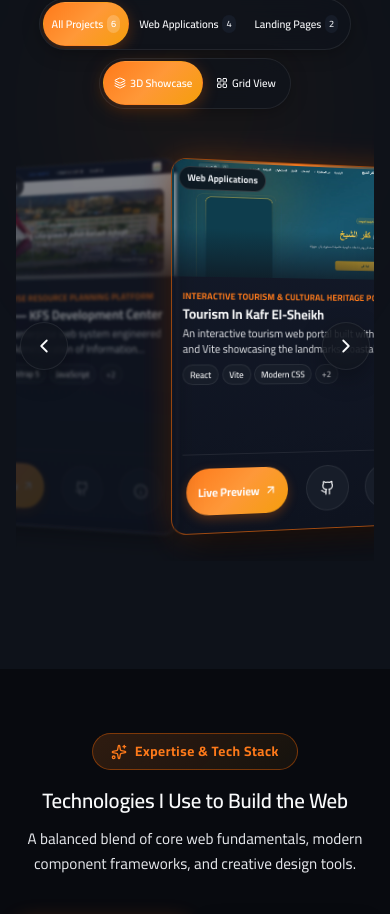
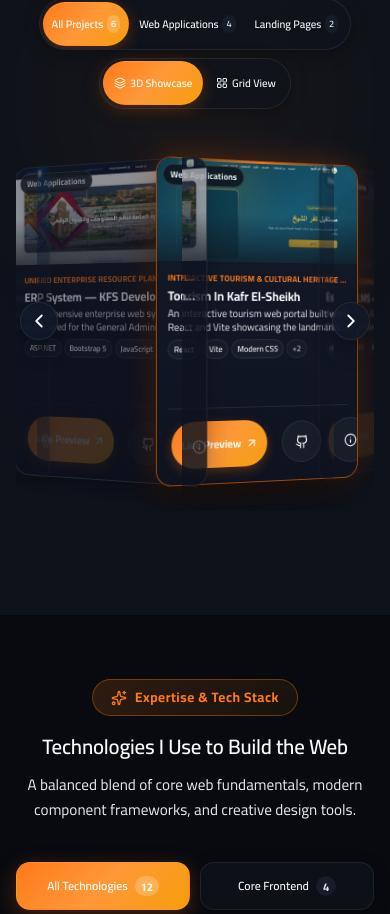
Before and after one commit to lobnaa-saltah/lobnaSaltahLatestPortfolio, a React (Vite) app: page / in a window 390 px wide. Shown: the part 2677-3591 px from the top of the page. Built offline with nearby package versions, Linux system fonts and the light colour scheme.

Commit message:
Update project styling and features

```diff
--- a/src/components/Projects.css
+++ b/src/components/Projects.css
@@ -885,13 +885,13 @@
   }
   .projects-cylinder-stage {
     height: 410px;
-    perspective: 1050px;
+    perspective: 950px;
   }
   .cylinder-card {
-    width: 285px;
-    height: 395px;
-    left: -142.5px;
-    top: -197.5px;
+    width: 255px;
+    height: 375px;
+    left: -127.5px;
+    top: -187.5px;
     border-radius: 16px;
   }
   .cylinder-card-media {
@@ -1027,104 +1027,115 @@
     height: 14px;
   }
 
+  /* 3D Cylinder Stage - Clear panoramic revolving ring */
   .projects-cylinder-stage {
-    height: 430px;
-    perspective: 920px;
-    margin: 0.75rem auto;
+    height: 380px;
+    perspective: 750px;
+    margin: 0.5rem auto;
     overflow: hidden;
   }
   .cylinder-card {
-    width: 275px;
-    height: 385px;
-    left: -137.5px;
-    top: -192.5px;
+    width: 220px;
+    height: 335px;
+    left: -110px;
+    top: -167.5px;
     border-radius: 16px;
   }
   .cylinder-card-media {
-    height: 120px;
+    height: 105px;
   }
   .cylinder-card-badges {
-    top: 0.45rem;
-    left: 0.45rem;
-    right: 0.45rem;
+    top: 0.4rem;
+    left: 0.4rem;
+    right: 0.4rem;
   }
   .cylinder-pill-cat,
   .cylinder-pill-feat {
-    font-size: 0.6rem;
-    padding: 0.18rem 0.5rem;
+    font-size: 0.56rem;
+    padding: 0.14rem 0.42rem;
   }
   .cylinder-card-body {
-    padding: 0.75rem 0.7rem 0.85rem 0.7rem;
+    padding: 0.65rem 0.7rem 0.75rem 0.7rem;
   }
   .cylinder-card-subheading {
-    font-size: 0.58rem;
-    margin-bottom: 0.15rem;
+    font-size: 0.54rem;
+    margin-bottom: 0.12rem;
   }
   .cylinder-card-title {
-    font-size: 0.88rem;
-    line-height: 1.25;
-    margin-bottom: 0.25rem;
+    font-size: 0.82rem;
+    line-height: 1.22;
+    margin-bottom: 0.2rem;
+    white-space: nowrap;
+    overflow: hidden;
+    text-overflow: ellipsis;
   }
   .cylinder-card-desc {
-    font-size: 0.72rem;
+    font-size: 0.67rem;
     line-height: 1.35;
-    margin-bottom: 0.45rem;
-    min-height: 1.9em;
+    margin-bottom: 0.35rem;
+    -webkit-line-clamp: 2;
+    line-clamp: 2;
+    min-height: 2em;
   }
   .cylinder-tech-badges {
-    gap: 0.22rem;
-    margin-bottom: 0.5rem;
+    gap: 0.18rem;
+    margin-bottom: 0.45rem;
   }
   .cylinder-tech-pill {
-    font-size: 0.58rem;
-    padding: 0.14rem 0.42rem;
+    font-size: 0.54rem;
+    padding: 0.1rem 0.34rem;
   }
   .cylinder-card-footer {
-    padding-top: 0.65rem;
-    gap: 6px;
+    padding-top: 0.55rem;
+    gap: 5px;
     transform: none !important;
     width: 100%;
     box-sizing: border-box;
   }
   .cylinder-actions-group {
-    gap: 6px;
+    gap: 5px !important;
     transform: none !important;
     flex-shrink: 0;
   }
   .cylinder-btn-live {
-    min-height: 48px;
-    min-width: 44px;
-    padding: 0.45rem 0.75rem;
-    font-size: 0.75rem;
-    gap: 0.3rem;
+    min-height: 44px !important;
+    min-width: 44px !important;
+    padding: 0.4rem 0.65rem !important;
+    font-size: 0.72rem !important;
+    gap: 0.25rem !important;
+    margin: 0 !important;
     transform: none !important;
-    display: inline-flex;
-    align-items: center;
-    justify-content: center;
+    display: inline-flex !important;
+    align-items: center !important;
+    justify-content: center !important;
     box-sizing: border-box;
     flex-shrink: 0;
   }
   .cylinder-btn-icon {
-    width: 42px;
-    height: 42px;
-    min-width: 42px;
-    min-height: 42px;
+    width: 44px !important;
+    height: 44px !important;
+    min-width: 44px !important;
+    min-height: 44px !important;
+    margin: 0 !important;
     transform: none !important;
-    display: inline-flex;
-    align-items: center;
-    justify-content: center;
+    display: inline-flex !important;
+    align-items: center !important;
+    justify-content: center !important;
     box-sizing: border-box;
     flex-shrink: 0;
   }
   .cylinder-btn-icon svg {
-    width: 16px;
-    height: 16px;
+    width: 15px;
+    height: 15px;
   }
   .cylinder-nav-arrow {
-    width: 48px;
-    height: 48px;
-    min-width: 48px;
-    min-height: 48px;
+    width: 38px;
+    height: 38px;
+    min-width: 38px;
+    min-height: 38px;
+    z-index: 70;
+    background: rgba(15, 23, 42, 0.75);
+    backdrop-filter: blur(8px);
   }
   .cylinder-nav-prev {
     left: 0.25rem;
--- a/src/components/Projects.jsx
+++ b/src/components/Projects.jsx
@@ -42,8 +42,8 @@
   const [radius, setRadius] = useState(() => {
     if (typeof window === 'undefined') return 560;
     const w = window.innerWidth;
-    if (w < 640) return 500;
-    if (w < 992) return 520;
+    if (w < 640) return 310;
+    if (w < 992) return 420;
     return 560;
   });
 
@@ -53,9 +53,9 @@
       const mobile = w < 640;
       setIsMobile(mobile);
       if (mobile) {
-        setRadius(500);
+        setRadius(310);
       } else if (w < 992) {
-        setRadius(520);
+        setRadius(420);
       } else {
         setRadius(560);
       }
@@ -324,7 +324,7 @@
               <div
                 className={`projects-cylinder-rotor ${!isTransitioning ? 'is-free-dragging' : ''}`}
                 style={{
-                  transform: `translateZ(-${radius + (isMobile ? 35 : 60)}px) rotateY(${currentRotation}deg)`,
+                  transform: `translateZ(-${radius + (isMobile ? 25 : 60)}px) rotateY(${currentRotation}deg)`,
                 }}
               >
                 {cylinderSlots.map((slotIdx) => {
@@ -340,19 +340,19 @@
                   const absRelAngle = Math.abs(relAngle);
 
                   // Visibility & Depth Culling:
-                  // On mobile: strictly show the active card (0°) and immediate peeking neighbors (±30°). Hide cards beyond 42°
+                  // On mobile: show cards up to 70° so the 3D circular revolving ring is clearly visible
                   // On desktop: show cards up to 82°
-                  const maxAngle = isMobile ? 42 : 82;
+                  const maxAngle = isMobile ? 70 : 82;
                   const isVisible = absRelAngle <= maxAngle;
                   const isActive = absRelAngle < 15;
 
                   // Smooth opacity & blur falloff along the cylinder curve
                   const opacity = isVisible
                     ? (isMobile
-                        ? (isActive ? 1 : Math.max(0.18, 0.42 - (absRelAngle / 42) * 0.24))
+                        ? (isActive ? 1 : Math.max(0.28, 0.72 - (absRelAngle / 70) * 0.44))
                         : Math.max(0.2, 1 - (absRelAngle / 82) * 0.55))
                     : 0;
-                  const blurAmount = isActive ? 0 : (isMobile ? 1.5 : Math.min(1.8, (absRelAngle / 82) * 1.6));
+                  const blurAmount = isActive ? 0 : (isMobile ? Math.min(1.2, (absRelAngle / 70) * 1.4) : Math.min(1.8, (absRelAngle / 82) * 1.6));
                   const zIndex = Math.round(100 - absRelAngle);
 
                   const currentDesc = project.description[language] || project.description.en;
```
